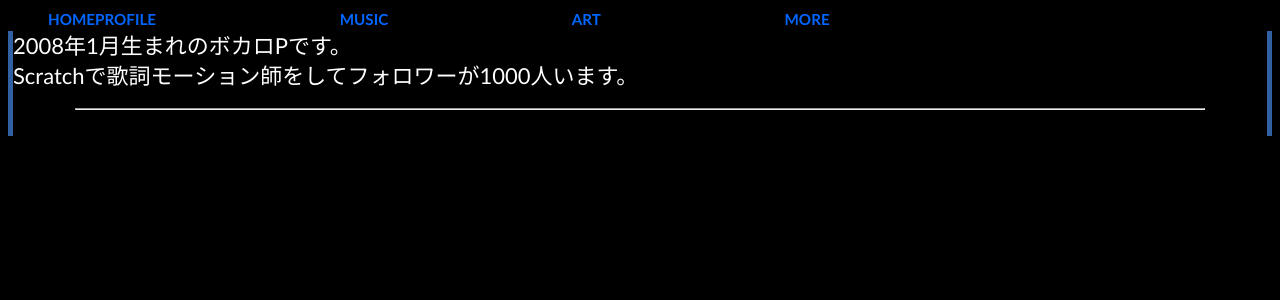
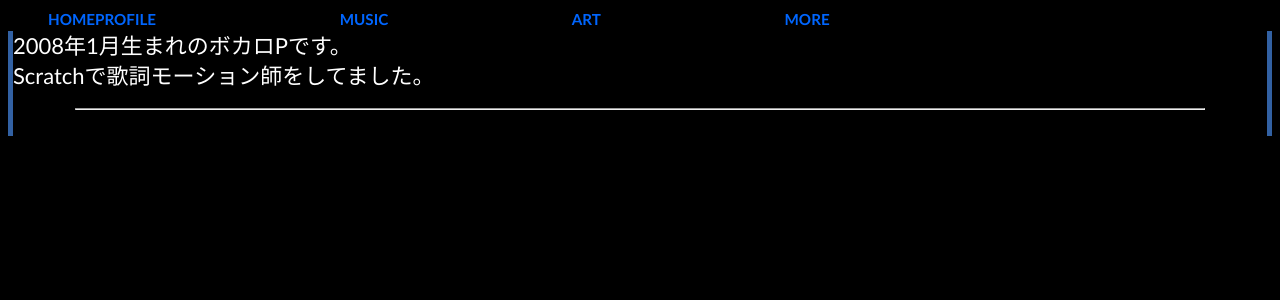
Before and after one commit to nekodendislike/nekodendislike.github.io, a Jekyll site: the page built from profile.md, in a window 1280 px wide. Shown: the top 300 px of the page. Built offline with Jekyll 4.4.1, drawn with Linux system fonts in a browser that asks for light colours; some web fonts are replaced.

Commit message:
してました(過去形)

```diff
--- a/profile.md
+++ b/profile.md
@@ -14,4 +14,4 @@ function gotomain() {
 -->
 2008年1月生まれのボカロPです。
 
-Scratchで歌詞モーション師をしてフォロワーが1000人います。
+Scratchで歌詞モーション師をしてました。
```
